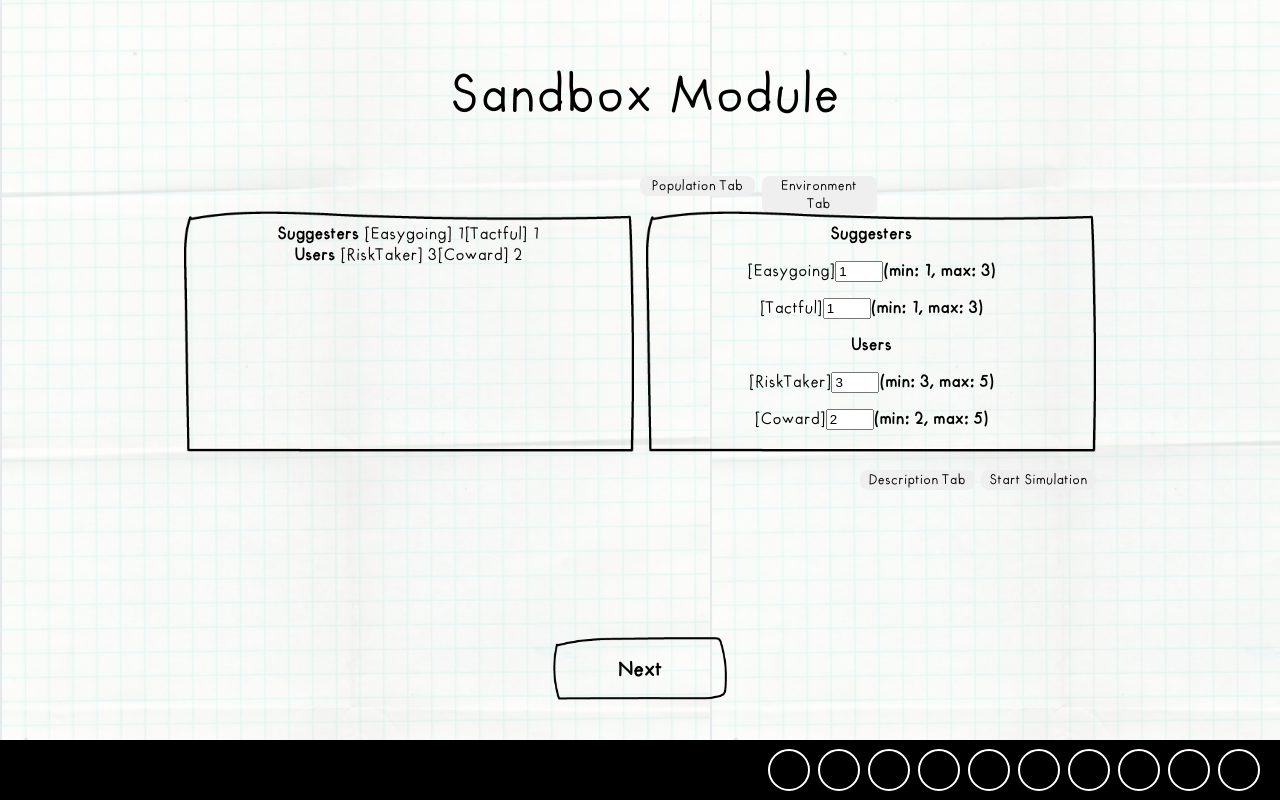
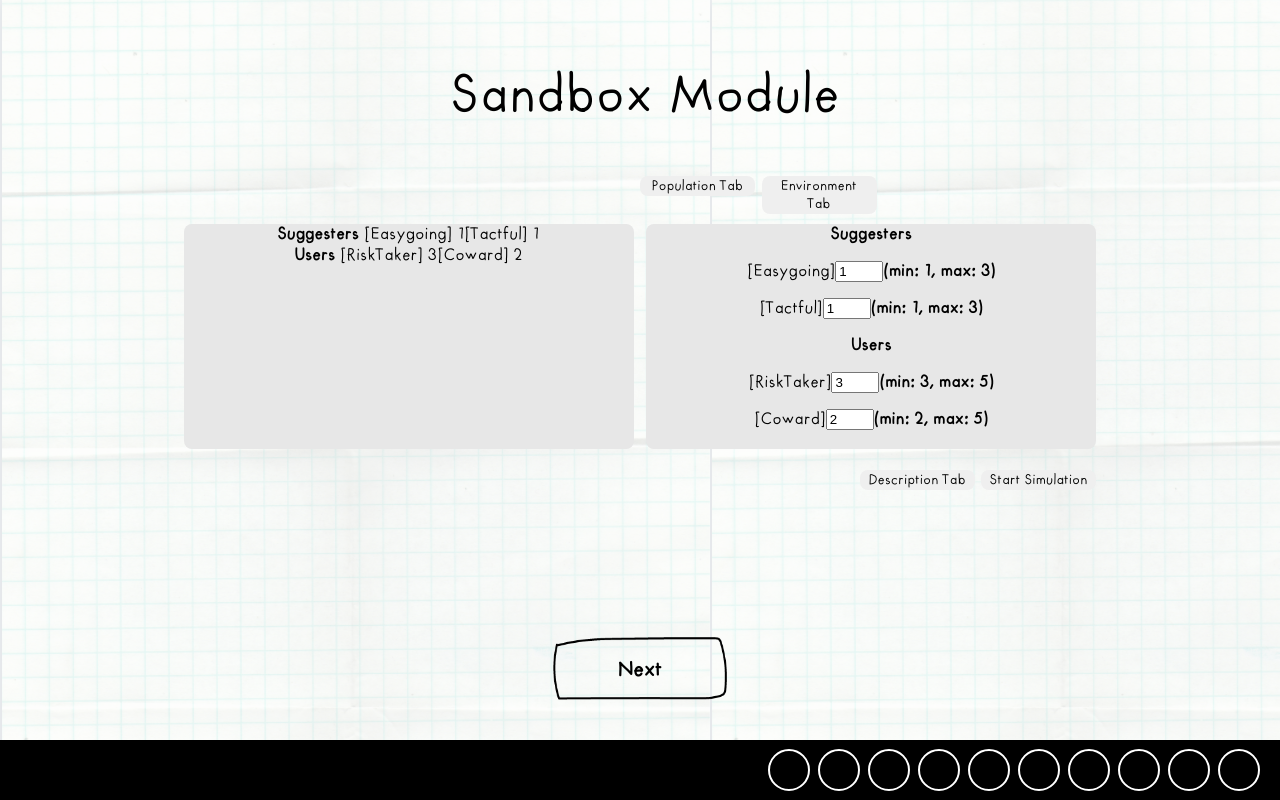
Before and after one commit to ericagong/SNU-project, a React (Create React App) app: page /sandbox in a window 1280 px wide. Built offline with nearby package versions, Linux system fonts and the light colour scheme.

Commit message:
fix: sandbox box error handle

```diff
--- a/src/containers/sandbox/Sandbox.css
+++ b/src/containers/sandbox/Sandbox.css
@@ -21,35 +21,25 @@
 .Inputbox{
     position: absolute;
     width: 450px;
-    height: 40%;
+    height: 225px;
     left: 50.5%;
     top: 28%;
     font-family: 'Futura Handwritten';
-}
 
-.Inputbox_Container{
-    position: absolute;
-    width: 450px;
-    left: 0%;
-    top: -4%;
-    /* top: 20%; */
+    border-radius: 8px;
+    background-color: rgb(231, 231, 231)
 }
 
 .display{
     position: absolute;
     width: 450px;
-    height: 40%;
+    height: 225px;
     right: 50.5%;
     top: 28%;
     font-family: 'Futura Handwritten';
-}
 
-.display_Container{
-    position: absolute;
-    width: 450px;
-    left: 0%;
-    top: -4%;
-    /* top: 20%; */
+    border-radius: 8px;
+    background-color: rgb(231, 231, 231)
 }
 
 .UserList{
--- a/src/containers/sandbox/Sandbox.js
+++ b/src/containers/sandbox/Sandbox.js
@@ -296,7 +296,7 @@ class Sandbox extends Component {
             </p>
 
               <div className = 'display'>
-                <img className="display_Container" src={Box} alt={Box} />
+                {/* <img className="display_Container" src={Box} alt={Box} /> */}
                 {/* [Display] */}
                 <b>Suggesters </b>
                 [Easygoing] {this.state.easygoingPop}
@@ -326,7 +326,7 @@ class Sandbox extends Component {
                   Environment Tab
               </button>
               <div className = 'Inputbox'>
-                <img className="Inputbox_Container" src={Box} alt={Box} />
+
                 { (this.state.currTab === 'Population') &&
                   <div className = 'Population'>
                     <b>Suggesters</b>
@@ -440,6 +440,7 @@ class Sandbox extends Component {
                     </p>
                   </div>
                 }
+
               </div>
             <button
                 id = 'start-simulation'
```
